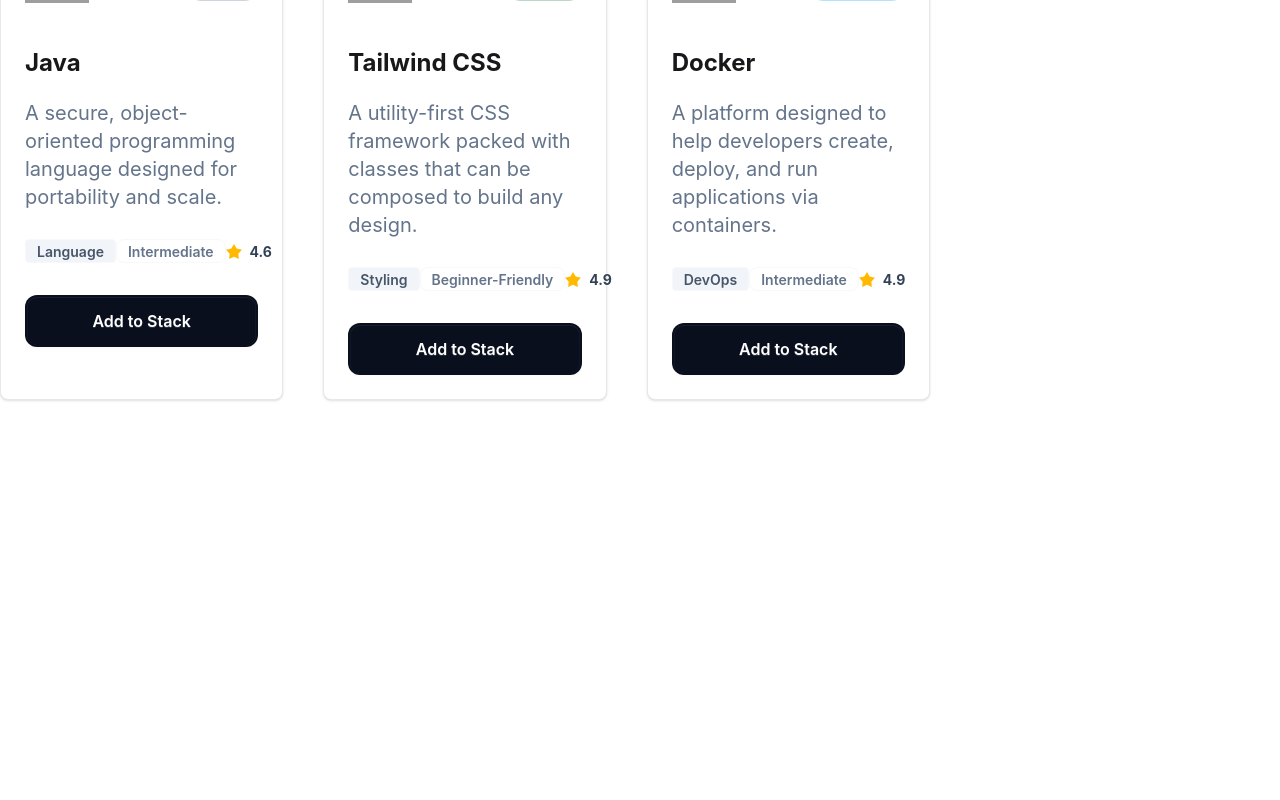
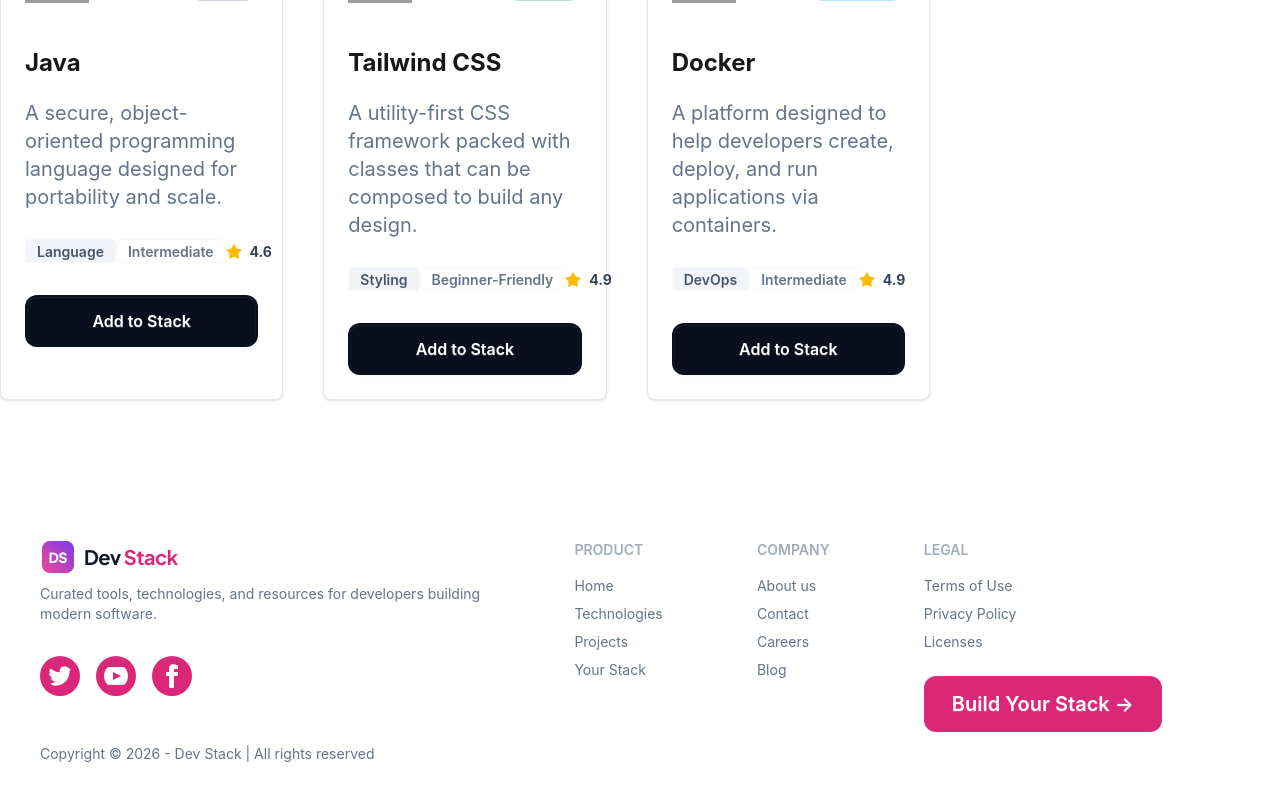
Before and after one commit to NadiaDipa/dev-stack-builder, a React (Vite) app: page / in a window 1280 px wide. Shown: the part 2528-3328 px from the top of the page. Before the commit the page ends 2988 px from the top, so only its background shows below. Built offline with nearby package versions, Linux system fonts and the light colour scheme; grey boxes are pictures that could not be loaded.

Commit message:
feat: add remove all, technology count, and footer section

```diff
--- a/src/App.tsx
+++ b/src/App.tsx
@@ -4,6 +4,9 @@
 import { TechnologiesParent } from "./components/TechnologiesParent";
 import type { TechTypes } from "./types/TechTypes";
 import { Toaster } from "react-hot-toast";
+import { Footer } from "./components/Footer";
+
+
 
 
 const technologyFetch = async (): Promise<TechTypes[]> => {
@@ -24,6 +27,7 @@
         <TechnologiesParent technologyPromise={technologyPromise} />
       </Suspense>
       <Toaster/>
+      <Footer/>
     </>
   );
 }
--- /dev/null
+++ b/src/components/Footer.tsx
@@ -0,0 +1,91 @@
+import footerLogo from "../assets/logo-text.png";
+
+export const Footer = () => {
+  return (
+    <footer className="footer sm:footer-horizontal  p-10 container mx-auto text-[#64748B] mt-10">
+      <aside>
+        <img src={footerLogo} alt="Dev Stack" />
+
+        <p>
+          Curated tools, technologies, and resources for developers building
+          <br />
+          modern software.
+        </p>
+
+        <div className="mt-6">
+          <div className="grid grid-flow-col gap-4">
+            <a>
+              <svg
+                aria-label="Twitter"
+                xmlns="http://www.w3.org/2000/svg"
+                viewBox="0 0 24 24"
+                className="w-10 h-10 fill-current bg-[#DB2777] p-2 rounded-full text-white"
+              >
+                <path d="M24 4.557c-.883.392-1.832.656-2.828.775 1.017-.609 1.798-1.574 2.165-2.724-.951.564-2.005.974-3.127 1.195-.897-.957-2.178-1.555-3.594-1.555-3.179 0-5.515 2.966-4.797 6.045-4.091-.205-7.719-2.165-10.148-5.144-1.29 2.213-.669 5.108 1.523 6.574-.806-.026-1.566-.247-2.229-.616-.054 2.281 1.581 4.415 3.949 4.89-.693.188-1.452.232-2.224.084.626 1.956 2.444 3.379 4.6 3.419-2.07 1.623-4.678 2.348-7.29 2.04 2.179 1.397 4.768 2.212 7.548 2.212 9.142 0 14.307-7.721 13.995-14.646.962-.695 1.797-1.562 2.457-2.549z"></path>
+              </svg>
+            </a>
+
+            <a>
+              <svg
+                aria-label="YouTube"
+                xmlns="http://www.w3.org/2000/svg"
+                viewBox="0 0 24 24"
+                className="w-10 h-10 fill-current bg-[#DB2777] p-2 rounded-full text-white"
+              >
+                <path d="M19.615 3.184c-3.604-.246-11.631-.245-15.23 0-3.897.266-4.356 2.62-4.385 8.816.029 6.185.484 8.549 4.385 8.816 3.6.245 11.626.246 15.23 0 3.897-.266 4.356-2.62 4.385-8.816-.029-6.185-.484-8.549-4.385-8.816zm-10.615 12.816v-8l8 3.993-8 4.007z"></path>
+              </svg>
+            </a>
+
+            <a>
+              <svg
+                aria-label="Facebook"
+                xmlns="http://www.w3.org/2000/svg"
+                viewBox="0 0 24 24"
+                className="w-10 h-10 fill-current bg-[#DB2777] p-2 rounded-full text-white"
+              >
+                <path d="M9 8h-3v4h3v12h5v-12h3.642l.358-4h-4v-1.667c0-.955.192-1.333 1.115-1.333h2.885v-5h-3.808c-3.596 0-5.192 1.583-5.192 4.615v3.385z"></path>
+              </svg>
+            </a>
+          </div>
+        </div>
+
+        <p className="mt-10">
+          Copyright © {new Date().getFullYear()} - Dev Stack | All rights
+          reserved
+        </p>
+      </aside>
+
+      <nav>
+        <h6 className="footer-title">Product</h6>
+        <a className="link link-hover">Home</a>
+        <a className="link link-hover">Technologies</a>
+        <a className="link link-hover">Projects</a>
+        <a className="link link-hover">Your Stack</a>
+      </nav>
+
+      <nav>
+        <h6 className="footer-title">Company</h6>
+        <a className="link link-hover">About us</a>
+        <a className="link link-hover">Contact</a>
+        <a className="link link-hover">Careers</a>
+        <a className="link link-hover">Blog</a>
+      </nav>
+
+      <nav>
+        <h6 className="footer-title">Legal</h6>
+        <a className="link link-hover">Terms of Use</a>
+        <a className="link link-hover">Privacy Policy</a>
+        <a className="link link-hover">Licenses</a>
+
+        <button
+          onClick={() =>
+            document.getElementById("technologies")?.scrollIntoView()
+          }
+          className="btn bg-[#DB2777] text-white border-none rounded-xl mt-4 py-7 px-7 text-xl"
+        >
+          Build Your Stack →
+        </button>
+      </nav>
+    </footer>
+  );
+};
--- a/src/components/TechnologiesAllCard.tsx
+++ b/src/components/TechnologiesAllCard.tsx
@@ -12,7 +12,6 @@
 export const TechnologiesAllCard = ({technologies, handleAddToStack, addedTechnology }:TechnologiesProps) => {
 
 
-
   return (
     <section className="w-full grid grid-cols-3 items-stretch py-15 gap-10">
       {
--- a/src/components/TechnologiesParent.tsx
+++ b/src/components/TechnologiesParent.tsx
@@ -14,45 +14,58 @@
 }: TechnologyAllCardProps) => {
   const technologies = use(technologyPromise);
 
-
   // useState for add to stack
-  const [addedTechnology, setAddedTechnology] = useState<TechTypes[]>([])
+  const [addedTechnology, setAddedTechnology] = useState<TechTypes[]>([]);
 
   const handleAddToStack = (tech: TechTypes) => {
-  setAddedTechnology([...addedTechnology, tech]);
-  toast.success(`${tech.name} added to your stack!`,
-    {
+    setAddedTechnology([...addedTechnology, tech]);
+    toast.success(`${tech.name} added to your stack!`, {
       style: {
-        border: '2px solid red',
-        padding: '25px 35px',
-        color: '#0A0F1D',
-        backgroundColor: '#FFF5FA',
-        fontWeight: 'bold',
-        borderRadius: '10px',
-        fontSize: '15px'
-      }
-    }
-  );
-};
-
+        border: "2px solid red",
+        padding: "25px 35px",
+        color: "#0A0F1D",
+        backgroundColor: "#FFF5FA",
+        fontWeight: "bold",
+        borderRadius: "10px",
+        fontSize: "15px",
+      },
+    });
+  };
 
   // remove function for add to stack
-  const handleRemoveTech = (tech: TechTypes) =>{
-    const restTech = addedTechnology.filter((item : TechTypes) => item.id !== tech.id)
+  const handleRemoveTech = (tech: TechTypes) => {
+    const restTech = addedTechnology.filter(
+      (item: TechTypes) => item.id !== tech.id,
+    );
     setAddedTechnology(restTech);
     toast.error(`${tech.name} Removed From Your Stack!`, {
-      style:{
-        border: '2px solid red',
-        padding: '25px 35px',
-        color: '#FFFFFF',
-        backgroundColor: '#0A0F1D',
-        fontWeight: 'bold',
-        borderRadius: '10px',
-        fontSize: '15px'
-      }
+      style: {
+        border: "2px solid red",
+        padding: "25px 35px",
+        color: "#FFFFFF",
+        backgroundColor: "#0A0F1D",
+        fontWeight: "bold",
+        borderRadius: "10px",
+        fontSize: "15px",
+      },
     });
-  }
+  };
 
+  // remove all function
+  const handleRemoveAll = () => {
+    setAddedTechnology([]);
+     toast.error(`All Technologies Removed From Your Stack!`, {
+      style: {
+        border: "2px solid red",
+        padding: "25px 35px",
+        color: "#FFFFFF",
+        backgroundColor: "#0A0F1D",
+        fontWeight: "bold",
+        borderRadius: "10px",
+        fontSize: "15px",
+      },
+    });
+  };
 
   return (
     <main className="container mx-auto">
@@ -70,9 +83,13 @@
       </section>
 
       <section>
-        <div className="flex min-h-fit gap-10">
+        <div className="flex min-h-fit gap-10" id="technologies">
           <div className=" w-3/4">
-            <TechnologiesAllCard technologies={technologies} handleAddToStack={handleAddToStack} addedTechnology={addedTechnology}/>
+            <TechnologiesAllCard
+              technologies={technologies}
+              handleAddToStack={handleAddToStack}
+              addedTechnology={addedTechnology}
+            />
           </div>
 
           <div className="w-1/4 grid grid-cols-1 py-15">
@@ -81,6 +98,7 @@
                 <div className="card bg-base-100 shadow-sm">
                   <div className="card-body">
                     <h2 className="card-title text-2xl">Your Stack</h2>
+
                     <p className="text-[#94A3B8] text-xs">
                       No technologies selected yet
                     </p>
@@ -95,10 +113,24 @@
                 <div className="card bg-base-100 shadow-sm rounded-3xl">
                   <div className="card-body">
                     <div className="card-actions justify-end grid grid-cols-1">
-                       <h2 className="card-title text-3xl mx-auto text-bold mb-5">Your Stack</h2>
-                        {addedTechnology.map((technology: TechTypes, index : number) => {
+                      <h2 className="card-title text-3xl mx-auto text-bold mb-5">
+                        Your Stack
+                      </h2>
+
+                      {/* count technology */}
+                      <p className="text-center mb-5">
+                        <span className="inline-block px-4 py-2 rounded-2xl bg-pink-50 text-[#DB2777] text-sm font-semibold">
+                          {addedTechnology.length} Technologies Selected
+                        </span>
+                      </p>
+
+                      {addedTechnology.map(
+                        (technology: TechTypes, index: number) => {
                           return (
-                            <div key={index} className="flex justify-between border-2 border-gray-400 p-5">
+                            <div
+                              key={index}
+                              className="flex justify-between border-2 border-gray-400 p-5"
+                            >
                               <div className="flex gap-2">
                                 <img
                                   src={technology.icon}
@@ -108,17 +140,25 @@
                                 <h2 className="font-bold text-2xl">
                                   {technology.name}
                                 </h2>
-                                <p className="">
-                                  {technology.category}
-                                </p>
+                                <p className="">{technology.category}</p>
                               </div>
-                              <span className="text-red-500 font-bold flex items-center text-[18px]" onClick={() => handleRemoveTech(technology)}>
+                              <span
+                                className="text-red-500 font-bold flex items-center text-[18px]"
+                                onClick={() => handleRemoveTech(technology)}
+                              >
                                 <FaTrashAlt />
                               </span>
                             </div>
                           );
-                        })}
+                        },
+                      )}
 
+                      <button
+                        onClick={handleRemoveAll}
+                        className="mt-10 text-red-600 text-xl btn py-6 border-red-600"
+                      >
+                        Remove All
+                      </button>
                     </div>
                   </div>
                 </div>
```
